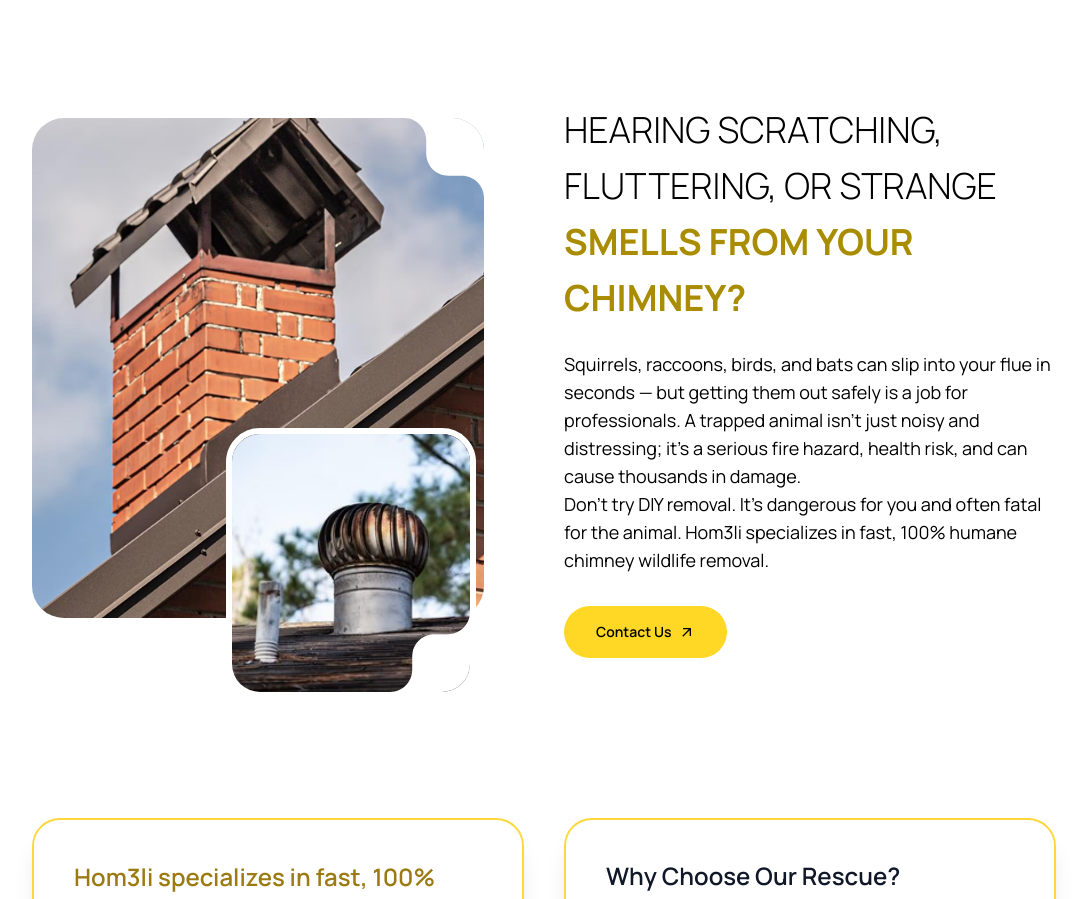
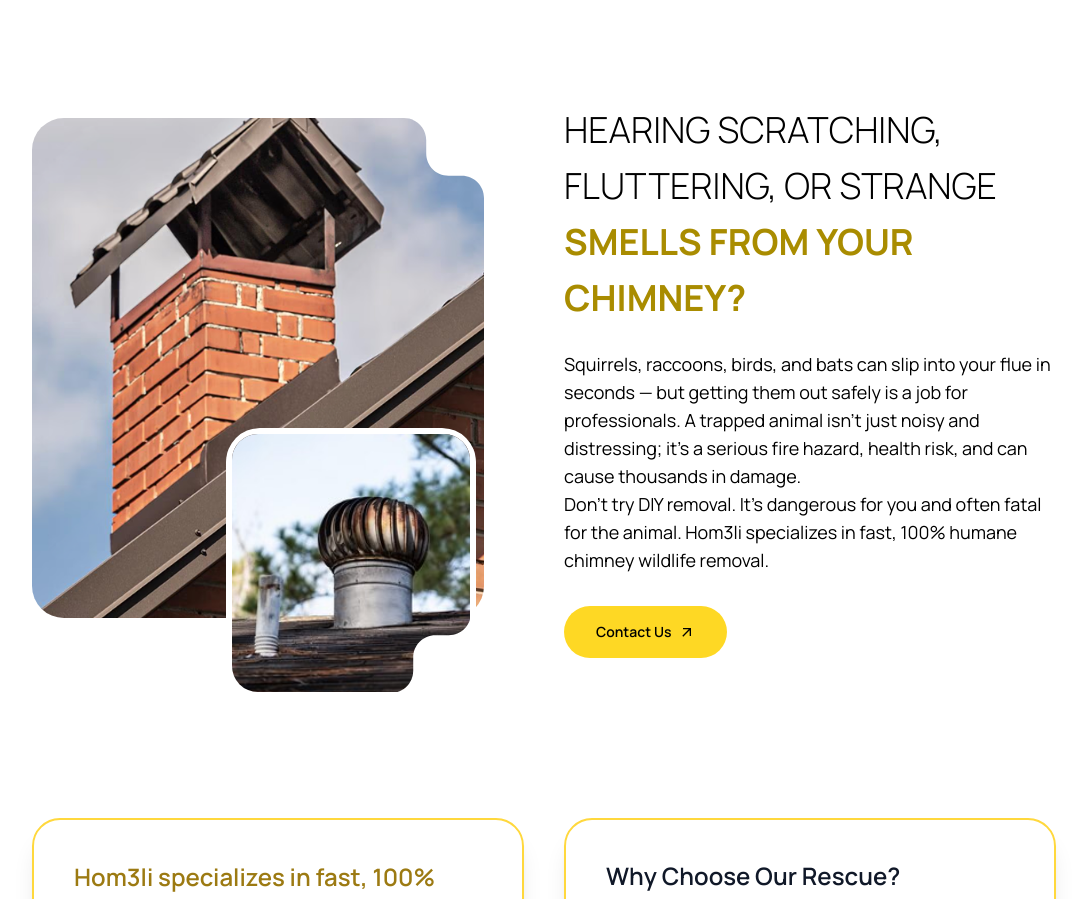
Before and after one commit to piyushnakarani/hom3lichimney, a Next.js app: page /services/chimney-animal-removal in a window 1280 px wide. Shown: the part 562-1461 px from the top of the page, without its empty margins (96-1183 px from the left). Built offline with nearby package versions, Linux system fonts and the light colour scheme.

Commit message:
fix curv issue

```diff
--- a/src/Component/Aboutus/About.tsx
+++ b/src/Component/Aboutus/About.tsx
@@ -46,12 +46,12 @@ export default function AboutSection() {
             <div className="grid grid-cols-1 lg:grid-cols-5 gap-10 items-center">
               {/* IMAGE — 2 columns */}
               <div className="hidden lg:flex order-1 lg:order-2 lg:col-span-2  justify-center">
-                <div className="relative rounded-[32px] overflow-hidden w-113 h-95">
+                <div className="relative overflow-hidden w-124 h-95">
                   <Image
                     src="/Hero/About2.png"
                     alt="about"
                     fill
-                    className="w-full h-full object-cover"
+                    className="w-full h-full rounded-[28px] object-cover"
                   />
                   <div className="absolute bottom-0 right-0 h-20 w-20 overflow-hidden z-20">
                     <CornerShape
--- a/src/Component/Service/ServiceCard.tsx
+++ b/src/Component/Service/ServiceCard.tsx
@@ -5,8 +5,8 @@ import { MdArrowOutward } from "react-icons/md";
 
 export default function ServiceCard({ item }: any) {
   return (
-    <Link href={`/services/${item.slug}`} prefetch={false}>
-      <div className="group relative overflow-hidden rounded-[28px] bg-black cursor-pointer">
+    <Link href={`/services/${item.slug}`} prefetch={false} className="group relative">
+      <div className="overflow-hidden rounded-[28px] bg-black cursor-pointer">
         <Image
           src={item.image || "/ServiceDetails/ChimneyCapInstall/ChimneyCapInstallation.png"}
           alt={item.title}
@@ -14,11 +14,11 @@ export default function ServiceCard({ item }: any) {
           height={450}
           className="h-[320px] w-full object-cover transition-transform duration-700 group-hover:scale-105"
         />
-        <div className="absolute top-0 right-0 h-20 w-20 overflow-hidden rounded-tr-[28px] z-20">
+        <div className="absolute top-0 right-0 h-20 w-20 overflow-hidden z-20">
           <CornerShape className="h-full w-full" color="#F9FAFD" />
         </div>
 
-        <div className="absolute inset-0 bg-gradient-to-t from-black/80 via-black/40 to-transparent transition-opacity duration-500 group-hover:from-black/90" />
+        <div className="absolute rounded-[28px] inset-0 bg-gradient-to-t from-black/80 via-black/40 to-transparent transition-opacity duration-500 group-hover:from-black/90" />
 
         <div className="absolute inset-0 flex flex-col justify-end py-6 px-4 text-white">
           <div className="transition-all duration-500">
--- a/src/Component/ServiceDetails/ServiceAbout.tsx
+++ b/src/Component/ServiceDetails/ServiceAbout.tsx
@@ -13,32 +13,32 @@ export default function ServiceAbout({ service }: any) {
           {/* LEFT — Images */}
           <div className="relative w-full flex justify-center lg:justify-start">
             {/* Main image */}
-            <div className="relative  rounded-[32px] overflow-hidden w-100 h-100 lg:w-113 lg:h-125">
+            <div className="relative overflow-hidden w-100 h-100 lg:w-113 lg:h-125">
               <Image
                 src={about.images.main || "/ServiceDetails/ChimneyCapInstall/ChimneyCap1.png"}
                 alt={about.titleHighlight}
                 fill
-                className="w-full h-full object-cover"
+                className="w-full h-full rounded-[32px] object-cover"
               />
-              <div className="absolute top-0 right-0 h-20 w-20 overflow-hidden rounded-tr-[28px] z-20">
+              <div className="absolute top-0 right-0 h-20 w-20 overflow-hidden z-20">
                 <CornerShape className="h-full w-full" color="white" />
               </div>
             </div>
 
             {/* Overlay image */}
-            <div className="absolute -bottom-20 border-6 border-white z-10 right-0 lg:right-12 w-50 h-50 lg:w-62.5 lg:h-67.5 rounded-[34px] overflow-hidden">
+            <div className="absolute -bottom-20 z-10 right-0 lg:right-12 w-50 h-50 lg:w-62.5 lg:h-67.5 rounded-[34px] overflow-hidden">
               <div className="relative overflow-hidden">
                 <div className="w-50 h-50 lg:w-62.5 lg:h-67.5">
                 <Image
                   src={about.images.overlay || "/ServiceDetails/ChimneyCapInstall/ChimneyCap2.png"}
                   alt={about.titleHighlight}
                   fill
-                  className="object-cover"
+                  className="object-cover rounded-[32px] border-6 border-white"
                 />
                 </div>
 
                 {/* Bottom Right Corner Cut */}
-                <div className="absolute bottom-3 right-0 h-20 w-20 overflow-hidden z-20">
+                <div className="absolute bottom-1.25 right-1.25 h-20 w-20 overflow-hidden z-20">
                   <CornerShape
                     className="h-full w-full"
                     color="white"
--- a/src/Component/Works/Work.tsx
+++ b/src/Component/Works/Work.tsx
@@ -54,7 +54,7 @@ export default function HowItWorks() {
               <div
                 key={i}
                 className={`relative flex items-center justify-between rounded-xl px-5 py-6 pl-12 shadow-primary transition
-        ${i === 0 ? "bg-[#1F586E] text-white" : "bg-white text-gray-500"}
+        ${i === 0 ? "bg-[#1F586E] text-white hover:bg-[#233840]" : "bg-white text-gray-500 hover:bg-gray-300 hover:text-gray-700"}
       `}
               >
                 {/* Number circle (half outside) */}
```
